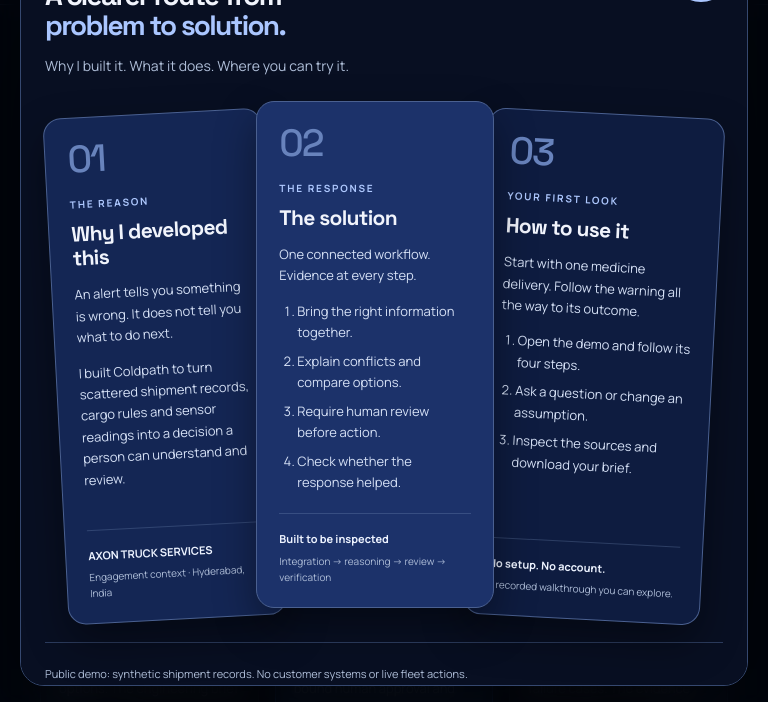
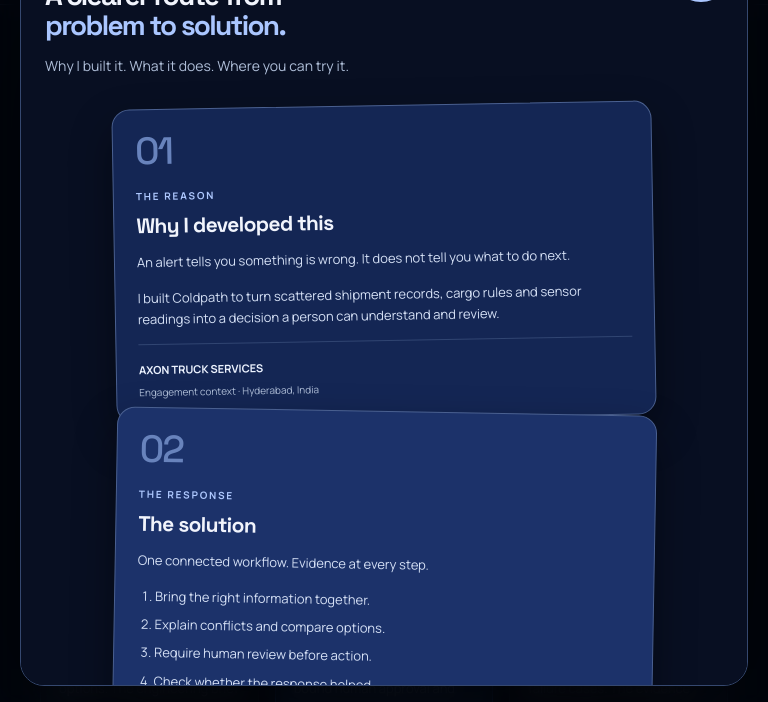
Before and after one commit to dilipna/axon-fde, a plain HTML site: page site/index.html in a window 768 px wide. Shown: the part 94-796 px from the top of the page. Drawn offline with Linux system fonts and the light colour scheme.

Commit message:
Keep overlapping card text unobscured on tablets

```diff
--- a/apps/control_tower/coldpath.css
+++ b/apps/control_tower/coldpath.css
@@ -1995,3 +1995,26 @@ body {
     gap: 8px;
   }
 }
+
+/* Keep the layered deck readable on tablets as well as phones. */
+@media (min-width: 601px) and (max-width: 850px) {
+  .cp-intro-deck {
+    grid-template-columns: 1fr;
+    max-width: 560px;
+    margin: auto;
+  }
+  .cp-intro-card + .cp-intro-card {
+    margin-left: 0;
+    margin-top: -8px;
+  }
+  .cp-intro-why {
+    transform: rotate(-1deg);
+  }
+  .cp-intro-solution {
+    transform: rotate(1deg);
+  }
+  .cp-intro-usage {
+    transform: rotate(-1deg);
+    z-index: 4;
+  }
+}
--- a/site/ui/coldpath.css
+++ b/site/ui/coldpath.css
@@ -1995,3 +1995,26 @@ body {
     gap: 8px;
   }
 }
+
+/* Keep the layered deck readable on tablets as well as phones. */
+@media (min-width: 601px) and (max-width: 850px) {
+  .cp-intro-deck {
+    grid-template-columns: 1fr;
+    max-width: 560px;
+    margin: auto;
+  }
+  .cp-intro-card + .cp-intro-card {
+    margin-left: 0;
+    margin-top: -8px;
+  }
+  .cp-intro-why {
+    transform: rotate(-1deg);
+  }
+  .cp-intro-solution {
+    transform: rotate(1deg);
+  }
+  .cp-intro-usage {
+    transform: rotate(-1deg);
+    z-index: 4;
+  }
+}
```
